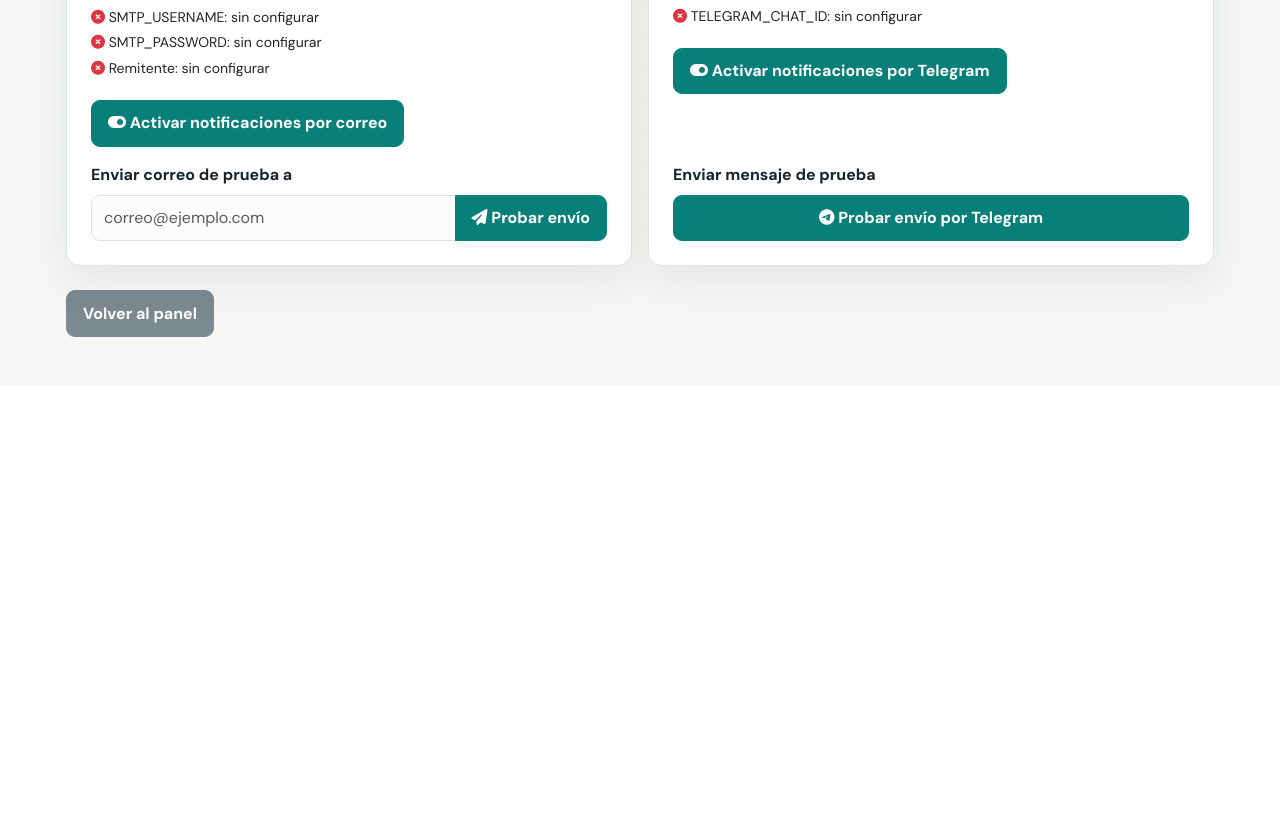
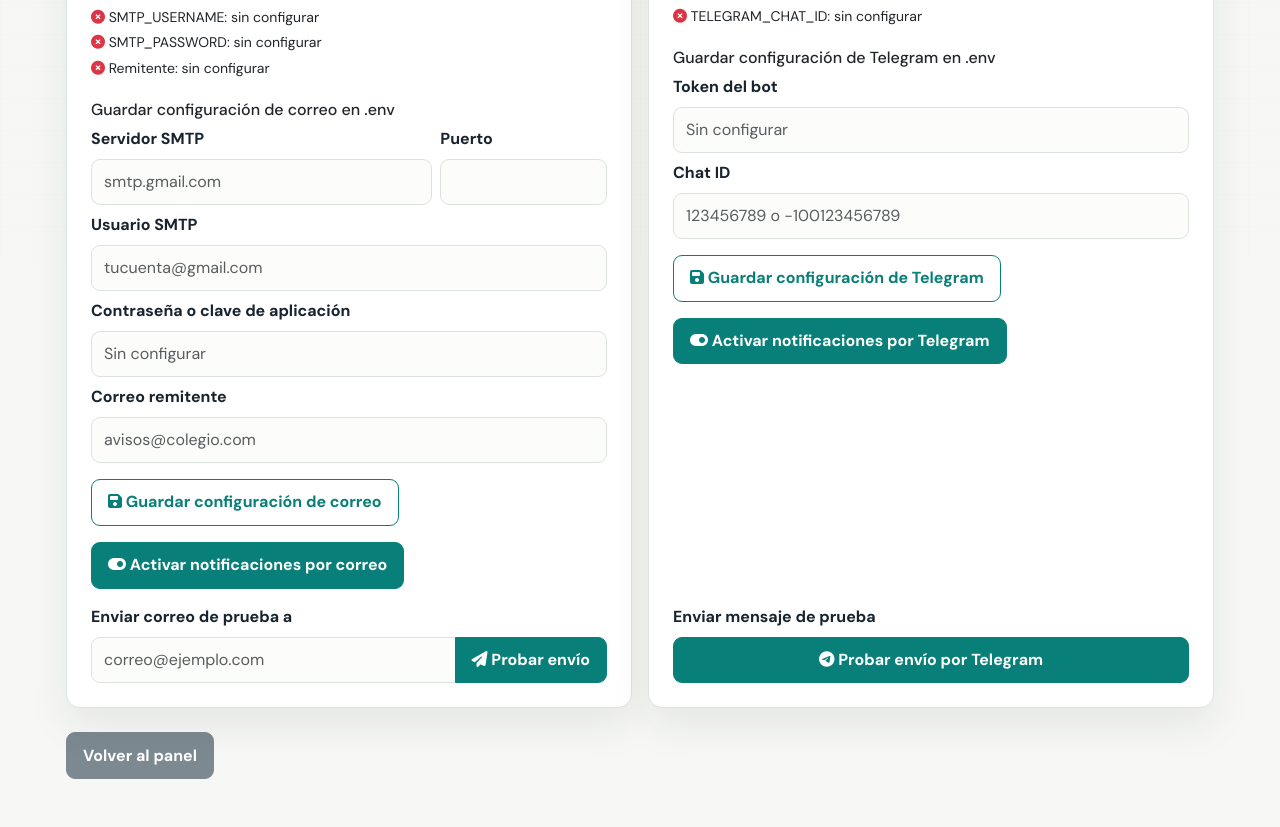
Before and after one commit to tupacflores-rgb/Sistema-de-porter-a, a Flask app: template ProyectoGestion de asistencia/templates/funciones_experimentales.html in a window 1280 px wide. Shown: the part 542-1369 px from the top of the page. Before the commit the page ends 879 px from the top, so only its background shows below. Run offline with Flask 3, Linux system fonts and the light colour scheme; the template is opened without the code that fills it, so the values that code supplies are empty; parts of the project's set-up code (start-up, migrations or seed data) failed here and were passed over.

Commit message:
feat: configura credenciales de notificaciones desde la interfaz
Agrega formularios para guardar SMTP y Telegram en .env de forma atomica, conservando comentarios y otras variables, y aplica los cambios sin reiniciar.

```diff
--- a/ProyectoGestion de asistencia/app.py
+++ b/ProyectoGestion de asistencia/app.py
@@ -27,7 +27,8 @@ from functools import wraps
 HORARIOS_INICIO = {'mañana': (8, 0), 'tarde': (13, 0)}
 
 APP_FOLDER = os.path.dirname(os.path.abspath(__file__))
-load_dotenv(os.path.join(APP_FOLDER, '.env'))
+ENV_PATH = os.path.join(APP_FOLDER, '.env')
+load_dotenv(ENV_PATH)
 STATIC_FOLDER = os.path.join(APP_FOLDER, 'static')
 DATABASE_PATH = os.path.join(APP_FOLDER, 'database.db')
 BACKUP_FOLDER = os.path.join(APP_FOLDER, 'backup_db')
@@ -288,6 +289,56 @@ def notificaciones_activas(canal: str) -> bool:
     except sqlite3.Error:
         app.logger.exception('No se pudo leer la configuración de notificaciones.')
         return False
+
+
+def _format_env_value(value: str) -> str:
+    """Escapa un valor para que python-dotenv lo lea tal cual."""
+    value = (value or '').replace('\r', '').replace('\n', '')
+    if value == '' or re.fullmatch(r'[A-Za-z0-9_@.+:/=-]*', value):
+        return value
+    escaped = value.replace('\\', '\\\\').replace('"', '\\"')
+    return f'"{escaped}"'
+
+
+def actualizar_env(updates: dict) -> None:
+    """Actualiza claves del .env preservando comentarios y otras variables."""
+    lines = []
+    if os.path.exists(ENV_PATH):
+        with open(ENV_PATH, 'r', encoding='utf-8') as env_file:
+            lines = env_file.read().splitlines()
+
+    found = set()
+    key_pattern = re.compile(r'^\s*([A-Za-z_][A-Za-z0-9_]*)\s*=')
+    new_lines = []
+    for line in lines:
+        match = key_pattern.match(line)
+        if match and match.group(1) in updates:
+            key = match.group(1)
+            new_lines.append(f'{key}={_format_env_value(updates[key])}')
+            found.add(key)
+        else:
+            new_lines.append(line)
+
+    missing = [key for key in updates if key not in found]
+    if missing:
+        if new_lines and new_lines[-1].strip():
+            new_lines.append('')
+        new_lines.append('# Configuración de notificaciones')
+        for key in missing:
+            new_lines.append(f'{key}={_format_env_value(updates[key])}')
+
+    content = '\n'.join(new_lines).rstrip() + '\n'
+    temporary_path = f'{ENV_PATH}.tmp'
+    with open(temporary_path, 'w', encoding='utf-8', newline='\n') as env_file:
+        env_file.write(content)
+    try:
+        os.chmod(temporary_path, 0o600)
+    except OSError:
+        pass
+    os.replace(temporary_path, ENV_PATH)
+
+    for key, value in updates.items():
+        os.environ[key] = value
 
 def allowed_file(filename):
     return '.' in filename and filename.rsplit('.', 1)[1].lower() in app.config['ALLOWED_EXTENSIONS']
@@ -713,6 +764,72 @@ def probar_email():
         flash(f'Correo de prueba enviado correctamente a {destinatario}.')
     else:
         flash('No se pudo enviar el correo de prueba. Revisá el servidor SMTP, las credenciales y la conexión.')
+    return redirect(url_for('funciones_experimentales'))
+
+
+@app.route('/directivo/funciones-experimentales/configuracion', methods=['POST'])
+@login_required
+@rol_requerido('directivo')
+def guardar_configuracion_notificaciones():
+    canal = request.form.get('canal')
+    errors = []
+
+    if canal == 'email':
+        host = request.form.get('smtp_host', '').strip()
+        port_raw = request.form.get('smtp_port', '').strip() or '587'
+        username = request.form.get('smtp_username', '').strip()
+        from_email = request.form.get('smtp_from_email', '').strip()
+        password = request.form.get('smtp_password', '')
+        borrar_password = request.form.get('borrar_password') == '1'
+
+        if host and not re.fullmatch(r'[A-Za-z0-9.\-]+', host):
+            errors.append('El servidor SMTP contiene caracteres inválidos.')
+        try:
+            if not 1 <= int(port_raw) <= 65535:
+                raise ValueError
+        except ValueError:
+            errors.append('El puerto SMTP debe ser un número entre 1 y 65535.')
+        if from_email and not re.fullmatch(r'[^\s@]+@[^\s@]+\.[^\s@]+', from_email):
+            errors.append('El correo remitente no es válido.')
+
+        if not errors:
+            updates = {
+                'SMTP_HOST': host,
+                'SMTP_PORT': port_raw,
+                'SMTP_USERNAME': username,
+                'SMTP_FROM_EMAIL': from_email,
+            }
+            if borrar_password:
+                updates['SMTP_PASSWORD'] = ''
+            elif password:
+                updates['SMTP_PASSWORD'] = password
+            actualizar_env(updates)
+            flash('Configuración de correo guardada en .env.')
+
+    elif canal == 'telegram':
+        token = request.form.get('telegram_bot_token', '').strip()
+        chat_id = request.form.get('telegram_chat_id', '').strip()
+        borrar_token = request.form.get('borrar_token') == '1'
+
+        if token and re.search(r'\s', token):
+            errors.append('El token del bot no puede contener espacios.')
+        if chat_id and re.search(r'\s', chat_id):
+            errors.append('El chat_id no puede contener espacios.')
+
+        if not errors:
+            updates = {'TELEGRAM_CHAT_ID': chat_id}
+            if borrar_token:
+                updates['TELEGRAM_BOT_TOKEN'] = ''
+            elif token:
+                updates['TELEGRAM_BOT_TOKEN'] = token
+            actualizar_env(updates)
+            flash('Configuración de Telegram guardada en .env.')
+
+    else:
+        flash('Canal de notificación inválido.')
+
+    for error in errors:
+        flash(error)
     return redirect(url_for('funciones_experimentales'))
 
 
--- a/ProyectoGestion de asistencia/templates/funciones_experimentales.html
+++ b/ProyectoGestion de asistencia/templates/funciones_experimentales.html
@@ -52,6 +52,41 @@
           </li>
         </ul>
 
+        <form method="post" action="{{ url_for('guardar_configuracion_notificaciones') }}" class="mb-3">
+          <input type="hidden" name="canal" value="email">
+          <h6>Guardar configuración de correo en .env</h6>
+          <div class="row g-2">
+            <div class="col-sm-8">
+              <label for="smtp_host">Servidor SMTP</label>
+              <input type="text" class="form-control" id="smtp_host" name="smtp_host" value="{{ email_config.host }}" placeholder="smtp.gmail.com">
+            </div>
+            <div class="col-sm-4">
+              <label for="smtp_port">Puerto</label>
+              <input type="number" class="form-control" id="smtp_port" name="smtp_port" value="{{ email_config.port }}" min="1" max="65535">
+            </div>
+            <div class="col-12">
+              <label for="smtp_username">Usuario SMTP</label>
+              <input type="text" class="form-control" id="smtp_username" name="smtp_username" value="{{ email_config.username }}" autocomplete="off" placeholder="tucuenta@gmail.com">
+            </div>
+            <div class="col-12">
+              <label for="smtp_password">Contraseña o clave de aplicación</label>
+              <input type="password" class="form-control" id="smtp_password" name="smtp_password" autocomplete="new-password"
+                     placeholder="{{ 'Configurada. Dejá vacío para conservarla.' if email_config.password else 'Sin configurar' }}">
+            </div>
+            <div class="col-12">
+              <label for="smtp_from_email">Correo remitente</label>
+              <input type="email" class="form-control" id="smtp_from_email" name="smtp_from_email" value="{{ email_config.from_email }}" placeholder="avisos@colegio.com">
+            </div>
+          </div>
+          {% if email_config.password %}
+          <div class="form-check mt-2">
+            <input class="form-check-input" type="checkbox" name="borrar_password" value="1" id="borrar_password">
+            <label class="form-check-label" for="borrar_password">Borrar la contraseña guardada</label>
+          </div>
+          {% endif %}
+          <button type="submit" class="btn btn-outline-primary mt-3"><i class="fa-solid fa-floppy-disk"></i> Guardar configuración de correo</button>
+        </form>
+
         <form method="post" action="{{ url_for('alternar_notificaciones_email') }}" class="mb-3">
           {% if email_activas %}
           <input type="hidden" name="accion" value="desactivar">
@@ -98,6 +133,27 @@
           </li>
         </ul>
 
+        <form method="post" action="{{ url_for('guardar_configuracion_notificaciones') }}" class="mb-3">
+          <input type="hidden" name="canal" value="telegram">
+          <h6>Guardar configuración de Telegram en .env</h6>
+          <div class="mb-2">
+            <label for="telegram_bot_token">Token del bot</label>
+            <input type="password" class="form-control" id="telegram_bot_token" name="telegram_bot_token" autocomplete="new-password"
+                   placeholder="{{ 'Configurado. Dejá vacío para conservarlo.' if telegram_config.token else 'Sin configurar' }}">
+          </div>
+          <div>
+            <label for="telegram_chat_id">Chat ID</label>
+            <input type="text" class="form-control" id="telegram_chat_id" name="telegram_chat_id" value="{{ telegram_config.chat_id }}" placeholder="123456789 o -100123456789">
+          </div>
+          {% if telegram_config.token %}
+          <div class="form-check mt-2">
+            <input class="form-check-input" type="checkbox" name="borrar_token" value="1" id="borrar_token">
+            <label class="form-check-label" for="borrar_token">Borrar el token guardado</label>
+          </div>
+          {% endif %}
+          <button type="submit" class="btn btn-outline-primary mt-3"><i class="fa-solid fa-floppy-disk"></i> Guardar configuración de Telegram</button>
+        </form>
+
         <form method="post" action="{{ url_for('alternar_notificaciones_telegram') }}" class="mb-3">
           {% if telegram_activas %}
           <input type="hidden" name="accion" value="desactivar">
```
Also changed, not shown: 1 other file.
